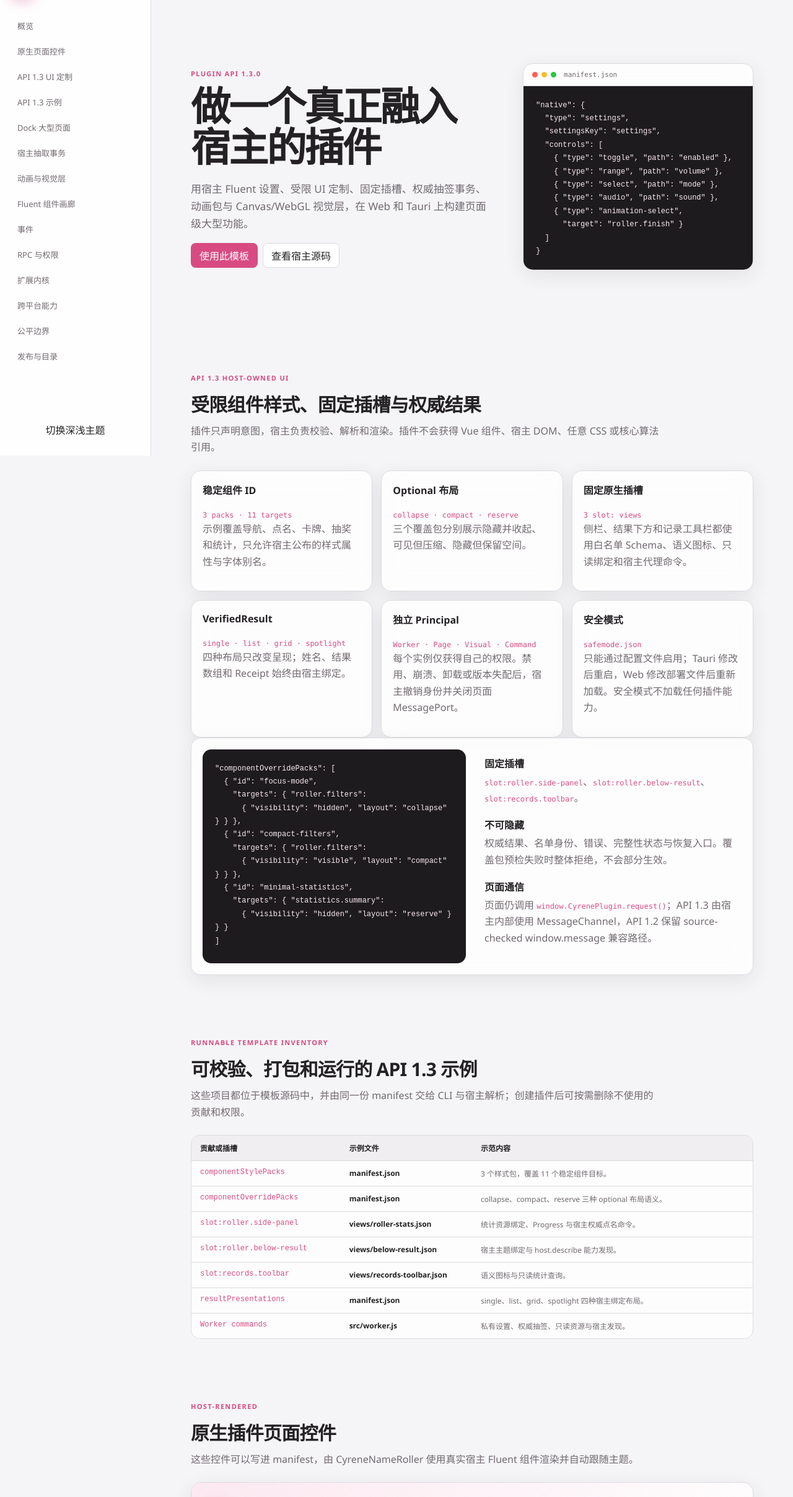
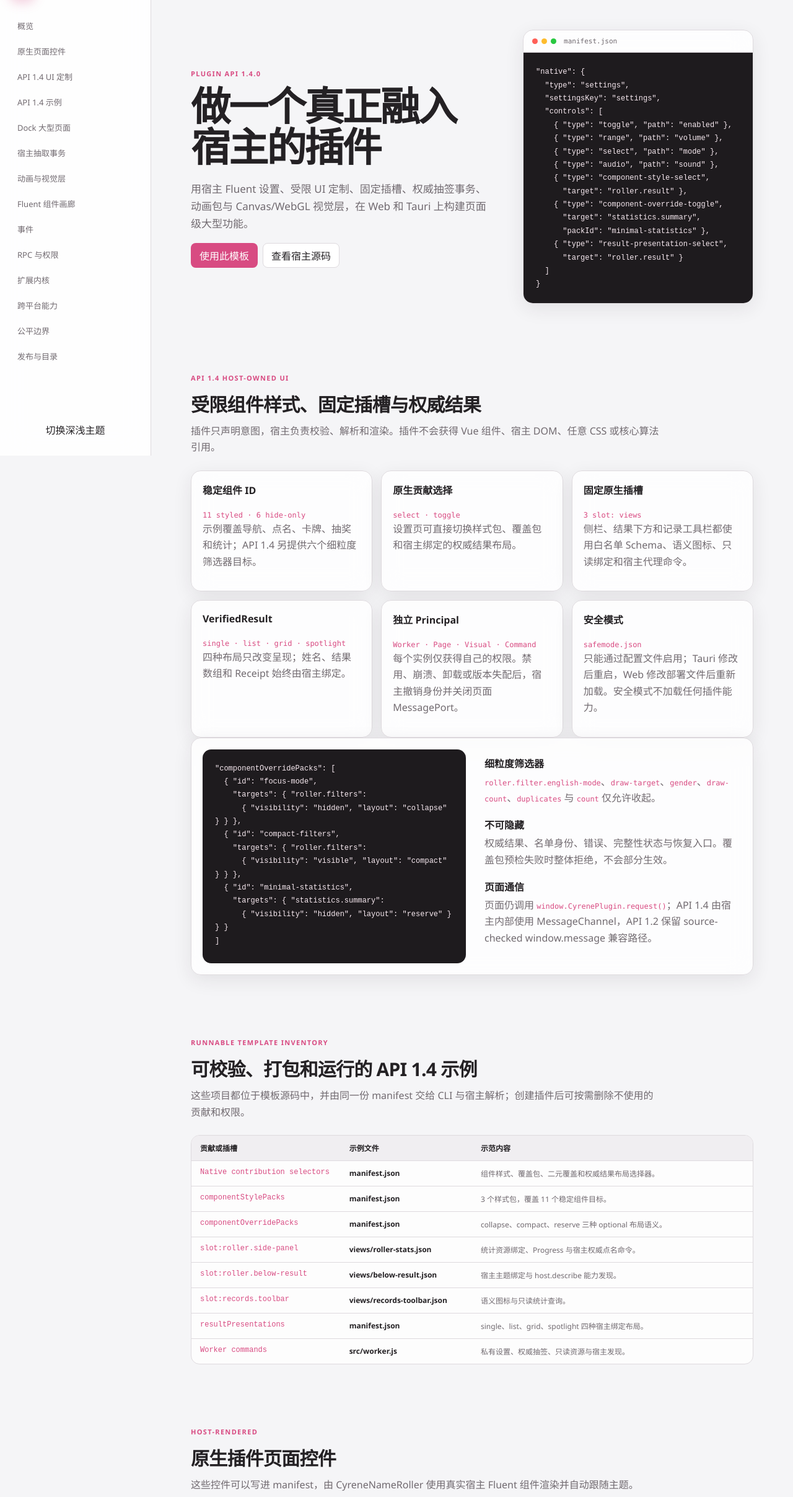
Before and after one commit to Cyrene2008/CyreneNameRoller-Plugin-Template, a website: page docs/index.html in a window 1280 px wide. Shown: the part 65-2480 px from the top of the page at 62% size. Drawn offline with Linux system fonts and the light colour scheme.

Commit message:
Bump plugin template to API 1.4
Upgrade template from CyreneNameRoller Plugin API 1.3 → 1.4. Updates README and docs (index.html, app.js) to reference API 1.4 and new UI/contribution capabilities. Bump manifest and package versions to 1.4.0 and set engine min/max to 1.4.0; add new native setting selectors (component-style-select, component-override-select/toggle, result-presentation-select) and six fine-grained filter targets. Swap bundled SDK from vendor/cyrene-name-roller-plugin-sdk-1.3.0.tgz to 1.4.0 and update pnpm-lock.yaml accordingly. Files changed: README.md, docs/app.js, docs/index.html, manifest.json, package.json, pnpm-lock.yaml, vendor/*.tgz.

```diff
--- a/docs/app.js
+++ b/docs/app.js
@@ -41,7 +41,7 @@ const rpc = [
   ['system.execute', 'system:execute', '执行清单中固定声明的桌面系统操作。'],
   ['dependency.storage.read', '依赖 dataAccess', '通过 readDependencyStorage() 读取前置插件明确共享的数据。'],
   ['componentStylePacks', 'ui:component-styles', '按稳定组件 ID 声明受限大小、颜色、字号、字重、间距与宿主字体别名。'],
-  ['componentOverridePacks', 'ui:component-overrides', '仅隐藏或压缩宿主允许的 optional 目标；覆盖包原子应用。'],
+  ['componentOverridePacks', 'ui:component-overrides', '隐藏或压缩宿主允许的 optional 目标；API 1.4 新增六个细粒度筛选器目标。'],
   ['nativeViews', 'ui:native-views', '在三个固定 slot: 插槽中渲染宿主校验的声明式 Schema。'],
   ['resultPresentations', 'ui:result-presentations', '只声明权威结果布局；姓名、结果与 Receipt 由宿主注入。']
 ]
@@ -55,7 +55,8 @@ const platforms = [
   ['system.execute', '安全跳过', 'Tauri ✓（固定清单操作）']
 ]
 
-const api13Examples = [
+const api14Examples = [
+  ['Native contribution selectors', 'manifest.json', '组件样式、覆盖包、二元覆盖和权威结果布局选择器。'],
   ['componentStylePacks', 'manifest.json', '3 个样式包，覆盖 11 个稳定组件目标。'],
   ['componentOverridePacks', 'manifest.json', 'collapse、compact、reserve 三种 optional 布局语义。'],
   ['slot:roller.side-panel', 'views/roller-stats.json', '统计资源绑定、Progress 与宿主权威点名命令。'],
@@ -73,7 +74,7 @@ function table(target, headings, rows) {
 table('eventsTable', ['事件', '权限', '说明'], events)
 table('rpcTable', ['RPC', '权限', '说明'], rpc)
 table('platformTable', ['能力', 'Web', 'Tauri'], platforms)
-table('api13ExamplesTable', ['贡献或插槽', '示例文件', '示范内容'], api13Examples)
+table('api14ExamplesTable', ['贡献或插槽', '示例文件', '示范内容'], api14Examples)
 
 const root = document.documentElement
 const savedTheme = localStorage.getItem('cyrene-docs-theme')
--- a/docs/index.html
+++ b/docs/index.html
@@ -5,7 +5,7 @@
   <meta name="viewport" content="width=device-width, initial-scale=1">
   <meta name="color-scheme" content="light dark">
   <title>CyreneNameRoller 插件开发中心</title>
-  <link rel="stylesheet" href="styles.css?v=1.3.0">
+  <link rel="stylesheet" href="styles.css?v=1.4.0">
 </head>
 <body>
   <aside class="nav">
@@ -13,8 +13,8 @@
     <nav>
       <a href="#overview">概览</a>
       <a href="#native">原生页面控件</a>
-      <a href="#ui-customization">API 1.3 UI 定制</a>
-      <a href="#api13-examples">API 1.3 示例</a>
+      <a href="#ui-customization">API 1.4 UI 定制</a>
+      <a href="#api14-examples">API 1.4 示例</a>
       <a href="#dock">Dock 大型页面</a>
       <a href="#draw">宿主抽取事务</a>
       <a href="#motion">动画与视觉层</a>
@@ -31,7 +31,7 @@
 
   <main>
     <section id="overview" class="hero">
-      <div><span class="eyebrow">Plugin API 1.3.0</span><h1>做一个真正融入宿主的插件</h1><p>用宿主 Fluent 设置、受限 UI 定制、固定插槽、权威抽签事务、动画包与 Canvas/WebGL 视觉层，在 Web 和 Tauri 上构建页面级大型功能。</p><div class="actions"><a class="button primary" href="https://github.com/Cyrene2008/CyreneNameRoller-Plugin-Template/generate">使用此模板</a><a class="button secondary" href="https://github.com/Cyrene2008/CyreneNameRoller">查看宿主源码</a></div></div>
+      <div><span class="eyebrow">Plugin API 1.4.0</span><h1>做一个真正融入宿主的插件</h1><p>用宿主 Fluent 设置、受限 UI 定制、固定插槽、权威抽签事务、动画包与 Canvas/WebGL 视觉层，在 Web 和 Tauri 上构建页面级大型功能。</p><div class="actions"><a class="button primary" href="https://github.com/Cyrene2008/CyreneNameRoller-Plugin-Template/generate">使用此模板</a><a class="button secondary" href="https://github.com/Cyrene2008/CyreneNameRoller">查看宿主源码</a></div></div>
       <div class="hero-card"><div class="code-title"><span></span><span></span><span></span>manifest.json</div><pre><code>"native": {
   "type": "settings",
   "settingsKey": "settings",
@@ -40,17 +40,22 @@
     { "type": "range", "path": "volume" },
     { "type": "select", "path": "mode" },
     { "type": "audio", "path": "sound" },
-    { "type": "animation-select",
-      "target": "roller.finish" }
+    { "type": "component-style-select",
+      "target": "roller.result" },
+    { "type": "component-override-toggle",
+      "target": "statistics.summary",
+      "packId": "minimal-statistics" },
+    { "type": "result-presentation-select",
+      "target": "roller.result" }
   ]
 }</code></pre></div>
     </section>
 
     <section id="ui-customization">
-      <header><span class="eyebrow">API 1.3 host-owned UI</span><h2>受限组件样式、固定插槽与权威结果</h2><p>插件只声明意图，宿主负责校验、解析和渲染。插件不会获得 Vue 组件、宿主 DOM、任意 CSS 或核心算法引用。</p></header>
+      <header><span class="eyebrow">API 1.4 host-owned UI</span><h2>受限组件样式、固定插槽与权威结果</h2><p>插件只声明意图，宿主负责校验、解析和渲染。插件不会获得 Vue 组件、宿主 DOM、任意 CSS 或核心算法引用。</p></header>
       <div class="grid">
-        <article class="card"><h3>稳定组件 ID</h3><code>3 packs · 11 targets</code><p>示例覆盖导航、点名、卡牌、抽奖和统计，只允许宿主公布的样式属性与字体别名。</p></article>
-        <article class="card"><h3>Optional 布局</h3><code>collapse · compact · reserve</code><p>三个覆盖包分别展示隐藏并收起、可见但压缩、隐藏但保留空间。</p></article>
+        <article class="card"><h3>稳定组件 ID</h3><code>11 styled · 6 hide-only</code><p>示例覆盖导航、点名、卡牌、抽奖和统计；API 1.4 另提供六个细粒度筛选器目标。</p></article>
+        <article class="card"><h3>原生贡献选择</h3><code>select · toggle</code><p>设置页可直接切换样式包、覆盖包和宿主绑定的权威结果布局。</p></article>
         <article class="card"><h3>固定原生插槽</h3><code>3 slot: views</code><p>侧栏、结果下方和记录工具栏都使用白名单 Schema、语义图标、只读绑定和宿主代理命令。</p></article>
         <article class="card"><h3>VerifiedResult</h3><code>single · list · grid · spotlight</code><p>四种布局只改变呈现；姓名、结果数组和 Receipt 始终由宿主绑定。</p></article>
         <article class="card"><h3>独立 Principal</h3><code>Worker · Page · Visual · Command</code><p>每个实例仅获得自己的权限。禁用、崩溃、卸载或版本失配后，宿主撤销身份并关闭页面 MessagePort。</p></article>
@@ -68,13 +73,13 @@
     "targets": { "statistics.summary":
       { "visibility": "hidden", "layout": "reserve" } } }
 ]</code></pre>
-        <div class="feature-list"><h3>固定插槽</h3><p><code>slot:roller.side-panel</code>、<code>slot:roller.below-result</code>、<code>slot:records.toolbar</code>。</p><h3>不可隐藏</h3><p>权威结果、名单身份、错误、完整性状态与恢复入口。覆盖包预检失败时整体拒绝，不会部分生效。</p><h3>页面通信</h3><p>页面仍调用 <code>window.CyrenePlugin.request()</code>；API 1.3 由宿主内部使用 MessageChannel，API 1.2 保留 source-checked window.message 兼容路径。</p></div>
+        <div class="feature-list"><h3>细粒度筛选器</h3><p><code>roller.filter.english-mode</code>、<code>draw-target</code>、<code>gender</code>、<code>draw-count</code>、<code>duplicates</code> 与 <code>count</code> 仅允许收起。</p><h3>不可隐藏</h3><p>权威结果、名单身份、错误、完整性状态与恢复入口。覆盖包预检失败时整体拒绝，不会部分生效。</p><h3>页面通信</h3><p>页面仍调用 <code>window.CyrenePlugin.request()</code>；API 1.4 由宿主内部使用 MessageChannel，API 1.2 保留 source-checked window.message 兼容路径。</p></div>
       </div>
     </section>
 
-    <section id="api13-examples">
-      <header><span class="eyebrow">Runnable template inventory</span><h2>可校验、打包和运行的 API 1.3 示例</h2><p>这些项目都位于模板源码中，并由同一份 manifest 交给 CLI 与宿主解析；创建插件后可按需删除不使用的贡献和权限。</p></header>
-      <div id="api13ExamplesTable" class="table"></div>
+    <section id="api14-examples">
+      <header><span class="eyebrow">Runnable template inventory</span><h2>可校验、打包和运行的 API 1.4 示例</h2><p>这些项目都位于模板源码中，并由同一份 manifest 交给 CLI 与宿主解析；创建插件后可按需删除不使用的贡献和权限。</p></header>
+      <div id="api14ExamplesTable" class="table"></div>
     </section>
 
     <section id="native">
@@ -86,6 +91,9 @@
         <div class="setting-row"><div><strong>Select</strong><span>有限枚举选项</span></div><select><option>每次操作一次</option><option>每个结果一次</option></select></div>
         <div class="setting-row"><div><strong>Audio</strong><span>由用户选择本地音频</span></div><div class="inline"><button class="button secondary">选择音频</button><button class="button subtle">试听</button></div></div>
         <div class="setting-row"><div><strong>Animation Select</strong><span>选择插件为宿主目标贡献的动画</span></div><select><option>棱镜弹跳</option><option>使用宿主默认</option></select></div>
+        <div class="setting-row"><div><strong>Component Style Select</strong><span>选择受限组件样式包</span></div><select><option>专注模式</option><option>使用宿主默认</option></select></div>
+        <div class="setting-row"><div><strong>Component Override</strong><span>选择或切换 optional 组件覆盖包</span></div><label class="toggle"><input type="checkbox"><i></i></label></div>
+        <div class="setting-row"><div><strong>Result Presentation</strong><span>选择宿主绑定 DrawReceipt 的结果布局</span></div><select><option>聚光结果</option><option>易读列表</option></select></div>
       </div>
     </section>
 
@@ -100,7 +108,7 @@
   "order": 720,
   "entry": "pages/draw-studio.html"
 }</code></pre>
-        <div class="feature-list"><h3>适合什么</h3><p>教室座位表、全新点名玩法、课堂工具、可视化面板或其他页面级功能。</p><h3>如何调用宿主</h3><p>页面使用 <code>window.CyrenePlugin.request(method, args)</code>。API 1.3 的 RPC 由宿主绑定到当前页面 Principal 和 MessagePort。</p><h3>如何保持一致</h3><p>设置优先使用原生 schema；大型 HTML 页面参考本页 Fluent tokens，并为窄屏与深色模式设计。</p></div>
+        <div class="feature-list"><h3>适合什么</h3><p>教室座位表、全新点名玩法、课堂工具、可视化面板或其他页面级功能。</p><h3>如何调用宿主</h3><p>页面使用 <code>window.CyrenePlugin.request(method, args)</code>。API 1.4 的 RPC 由宿主绑定到当前页面 Principal 和 MessagePort。</p><h3>如何保持一致</h3><p>设置优先使用原生 schema；大型 HTML 页面参考本页 Fluent tokens，并为窄屏与深色模式设计。</p></div>
       </div>
     </section>
 
@@ -170,7 +178,7 @@
   "publisherKey": "base64-spki"
 }</code></pre><div class="checklist"><h3>发布检查</h3><label>✓ Tag 使用 v1.2.3</label><label>✓ Release 非 draft / prerelease</label><label>✓ 仅一个资源匹配 assetPattern</label><label>✓ 包内版本与 tag 一致</label><label>✓ 发布者私钥不进入仓库</label></div></div></section>
 
-    <footer>CyreneNameRoller Plugin API 1.3.0 · 2026</footer>
+    <footer>CyreneNameRoller Plugin API 1.4.0 · 2026</footer>
   </main>
 
   <div id="toast" class="toast" role="status"><strong>Fluent 通知</strong><span>这是一条页面内通知。</span></div>
--- a/package.json
+++ b/package.json
@@ -1,6 +1,6 @@
 {
   "name": "cyrene-name-roller-plugin-template",
-  "version": "1.3.1",
+  "version": "1.4.0",
   "private": true,
   "type": "module",
   "scripts": {
@@ -8,7 +8,7 @@
     "build": "cnrp pack . --out dist/cyrene-plugin-template.cnrp"
   },
   "devDependencies": {
-    "@starcyrene/cyrene-name-roller": "file:vendor/cyrene-name-roller-plugin-sdk-1.3.0.tgz"
+    "@starcyrene/cyrene-name-roller": "file:vendor/cyrene-name-roller-plugin-sdk-1.4.0.tgz"
   },
   "packageManager": "pnpm@10.28.1",
   "engines": {
```
Also changed, not shown: README.md, manifest.json, pnpm-lock.yaml, 2 other files.
